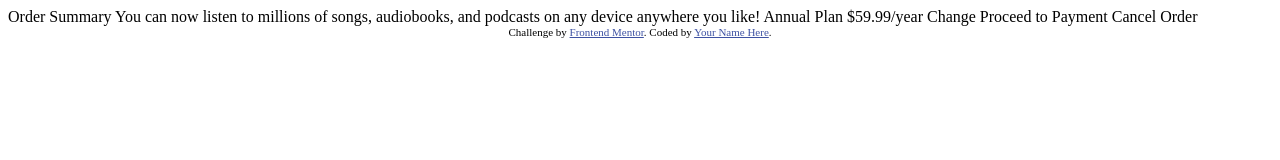
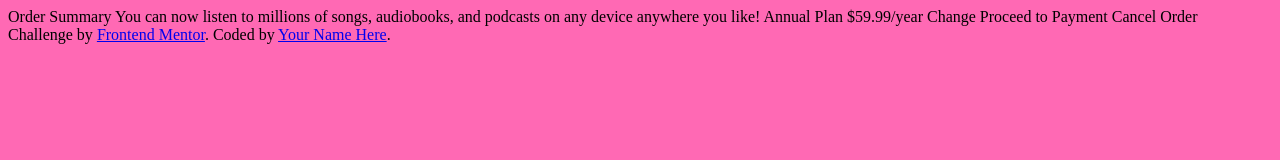
Before and after one commit to venovor/order-summary-component, a plain HTML site: page index.html in a window 1280 px wide. Drawn offline with Linux system fonts and the light colour scheme.

Commit message:
missed upload html

```diff
--- a/index.html
+++ b/index.html
@@ -3,16 +3,9 @@
 <head>
   <meta charset="UTF-8">
   <meta name="viewport" content="width=device-width, initial-scale=1.0"> <!-- displays site properly based on user's device -->
-
   <link rel="icon" type="image/png" sizes="32x32" href="./images/favicon-32x32.png">
-
-  <title>Frontend Mentor | Order summary card</title>
-
-  <!-- Feel free to remove these styles or customise in your own stylesheet 👍 -->
-  <style>
-    .attribution { font-size: 11px; text-align: center; }
-    .attribution a { color: hsl(228, 45%, 44%); }
-  </style>
+  <link rel="stylesheet" href="main.css">
+  <title>Order summary card</title>
 </head>
 <body>
 
```
